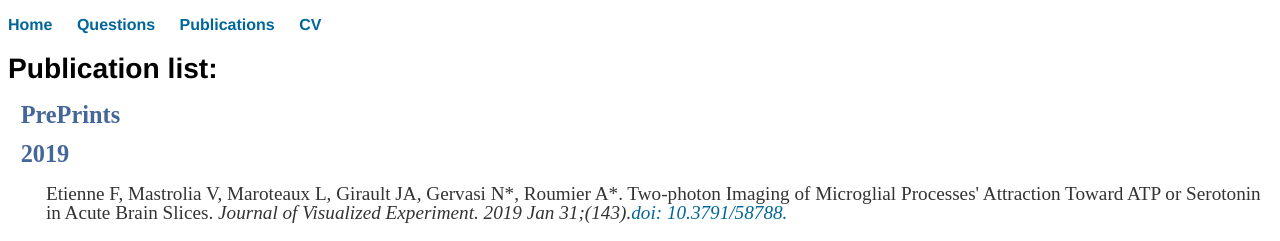
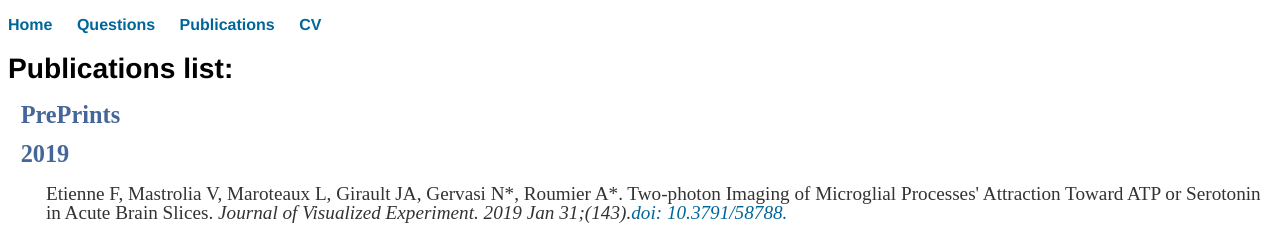
Before and after one commit to nicolasgervasi/nicolasgervasi.github.io, a Jekyll site: the page built from Publications/index.html, in a window 1280 px wide and 900 px high. Shown: the top 241 px of the window. Built offline with Jekyll 4.4.1, drawn with Linux system fonts in a browser that asks for light colours.

Commit message:
Update index.html

```diff
--- a/Publications/index.html
+++ b/Publications/index.html
@@ -9,11 +9,11 @@ contact: passive
 description: Publications Nicolas Gervasi.
 ---
 <div class="Publications">
-				<h1>Publication list:</h1>
+				<h1>Publications list:</h1>
 
 				<h2>PrePrints</h2>
 
-				<h2>2019</strong></h2>
+				<h2>2019</h2>
 				<p>Etienne F, Mastrolia V, Maroteaux L, Girault JA, Gervasi N*, Roumier A*. Two-photon Imaging of Microglial Processes' Attraction Toward ATP or Serotonin in Acute Brain Slices.<em> Journal of Visualized Experiment. 2019 Jan 31;(143).<a href="https://doi.org/10.3791/58788">doi: 10.3791/58788.</a></em></p>
 
 				<h2>2018</h2>
@@ -48,7 +48,7 @@ description: Publications Nicolas Gervasi.
 				<h2>2008</h2>
 				<p>Vincent P, Gervasi N, Zhang J. Real-time monitoring of cyclic nucleotide signaling in neurons using genetically encoded FRET probes.<em> Brain Cell Biology. 2008 Aug;36(1-4):3-17.<a href="https://doi.org/10.1007/s11068-008-9035-6">DOI: 10.1007/s11068-008-9035-6</a></em></p>
 
-				<h2><strong>2007</h2>
+				<h2>2007</h2>
 				<p>Hepp R, Tricoire L, Hu E, Gervasi N, Paupardin-Tritsch D, Lambolez B, Vincent P. Phosphodiesterase type 2 and the homeostasis of cyclic GMP in living thalamic neurons.<em> Journal of Neurochemistry. 2007 Sep;102(6):1875-1886.<a href="https://doi.org/10.1111/j.1471-4159.2007.04657.x">DOI: 10.1111/j.1471-4159.2007.04657.x </a></em></p>
 
 				<p>Gervasi N, Hepp R, Tricoire L, Zhang J, Lambolez B, Paupardin-Tritsch D, Vincent P. Dynamics of protein kinase A signaling at the membrane, in the cytosol, and in the nucleus of neurons in mouse brain slices.<em> The Journal of Neuroscience. 2007 Mar 14;27(11):2744-50.<a href=" https://doi.org/10.1523/JNEUROSCI.5352-06.2007 ">DOI: 10.1523/JNEUROSCI.5352-06.2007 </a></em></p>
```
